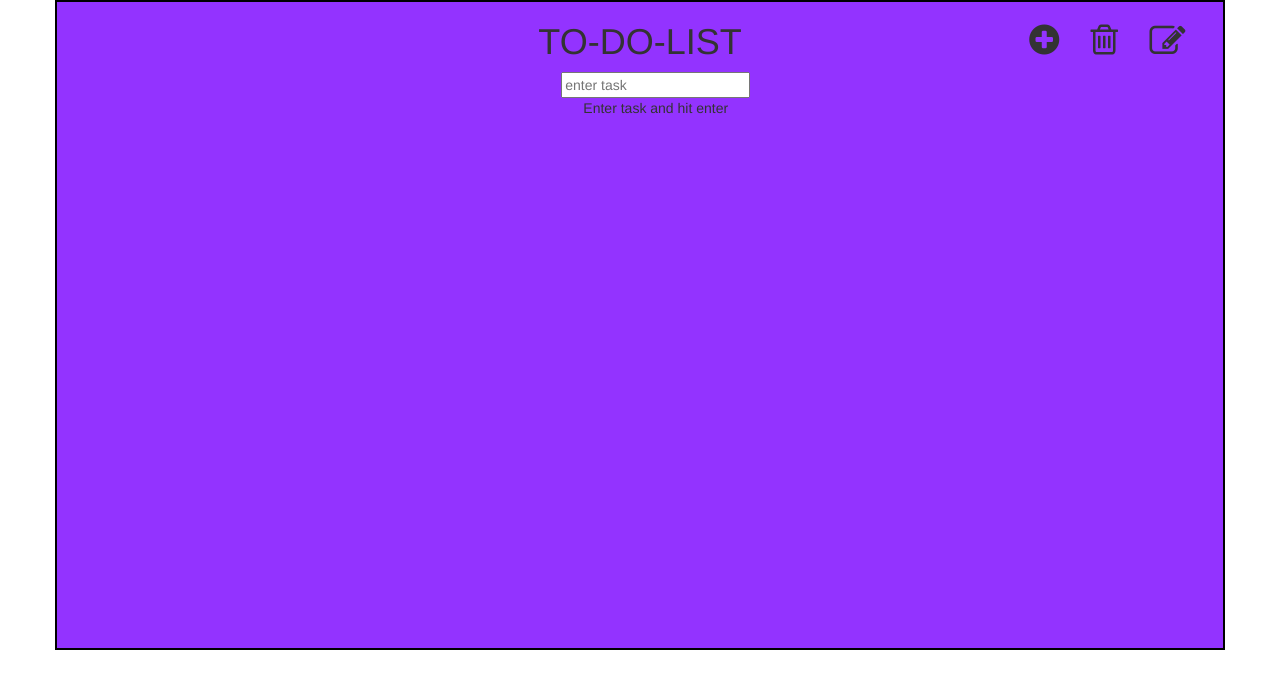
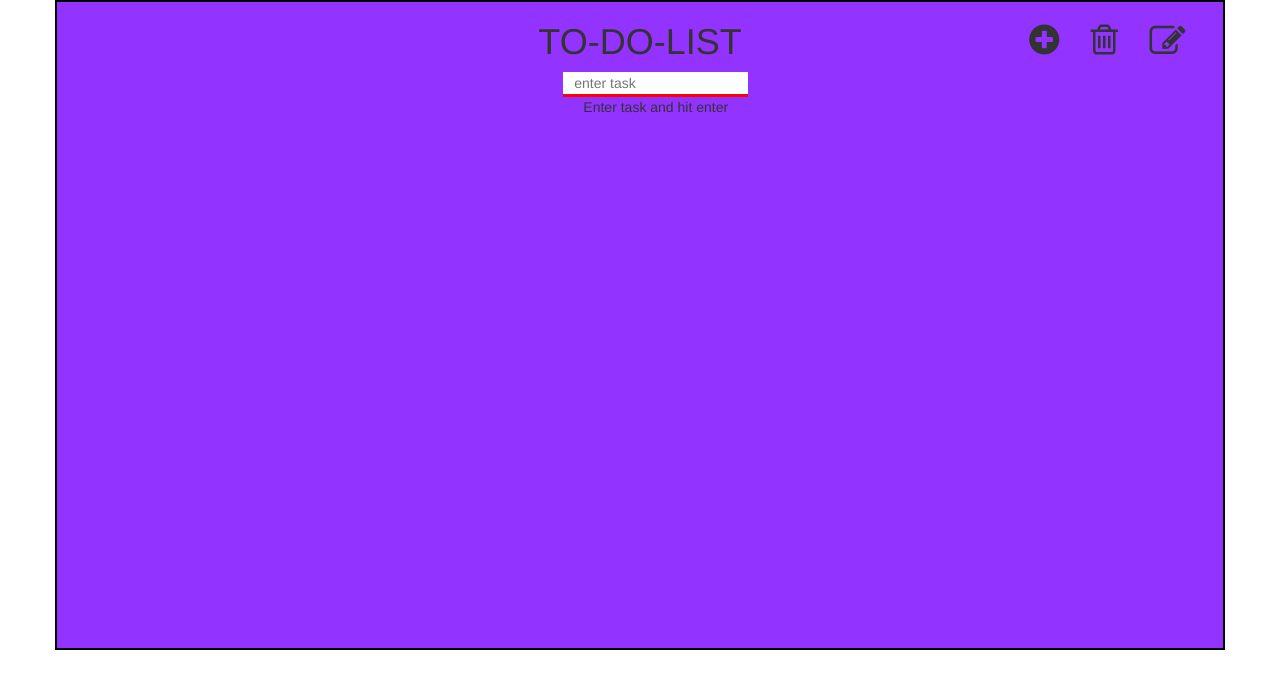
Before and after one commit to roh8raut/Firstproject, a website: page index.html in a window 1280 px wide. Drawn offline with nearby package versions, Linux system fonts and the light colour scheme.

Commit message:
added images in readme.md and changed textbobx styling

```diff
--- a/main.css
+++ b/main.css
@@ -42,7 +42,11 @@
 }
 
 #textbox{
-
+    border: none;
+    border-bottom-style: solid;
+    border-bottom-width: 3px;
+    border-color: #f00;
+    text-indent: 9px;
 }
 
 ul{
```
Also changed, not shown: images/todo1.png (added), images/todo2.png (added).
